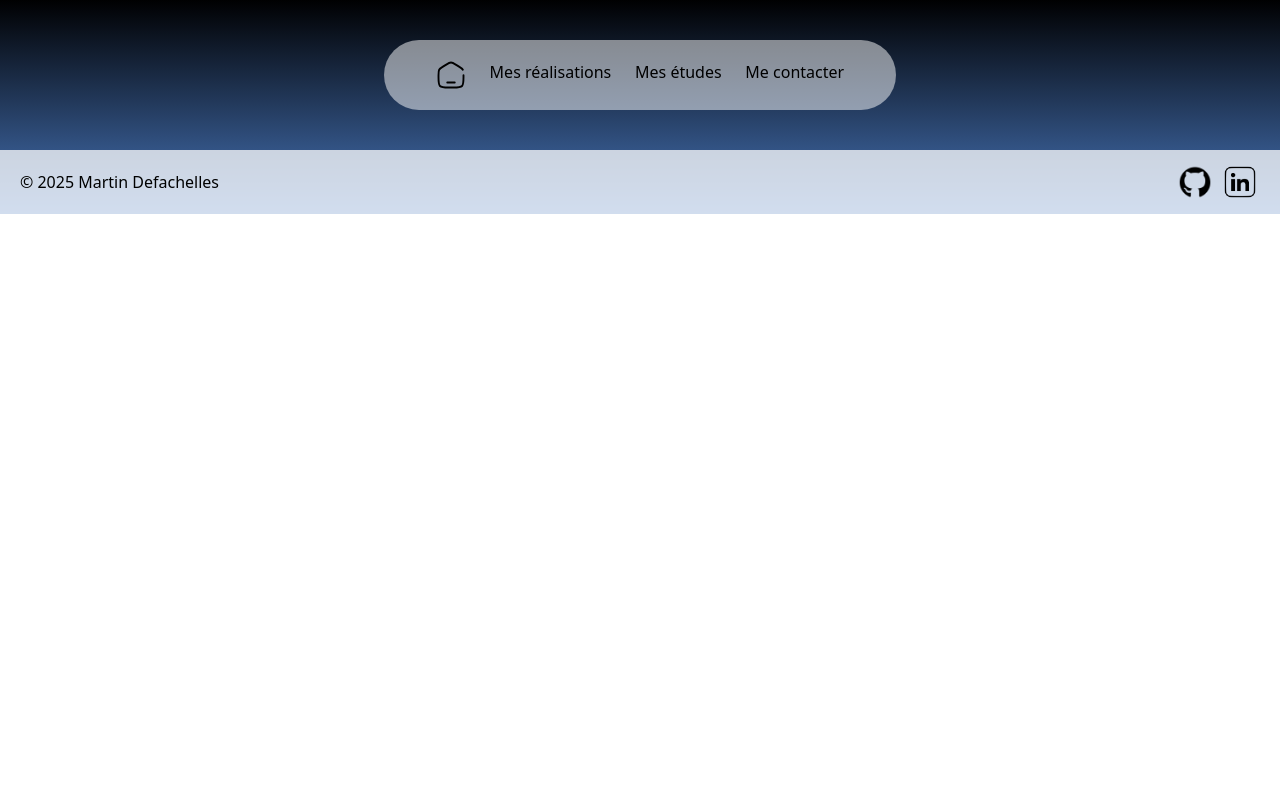
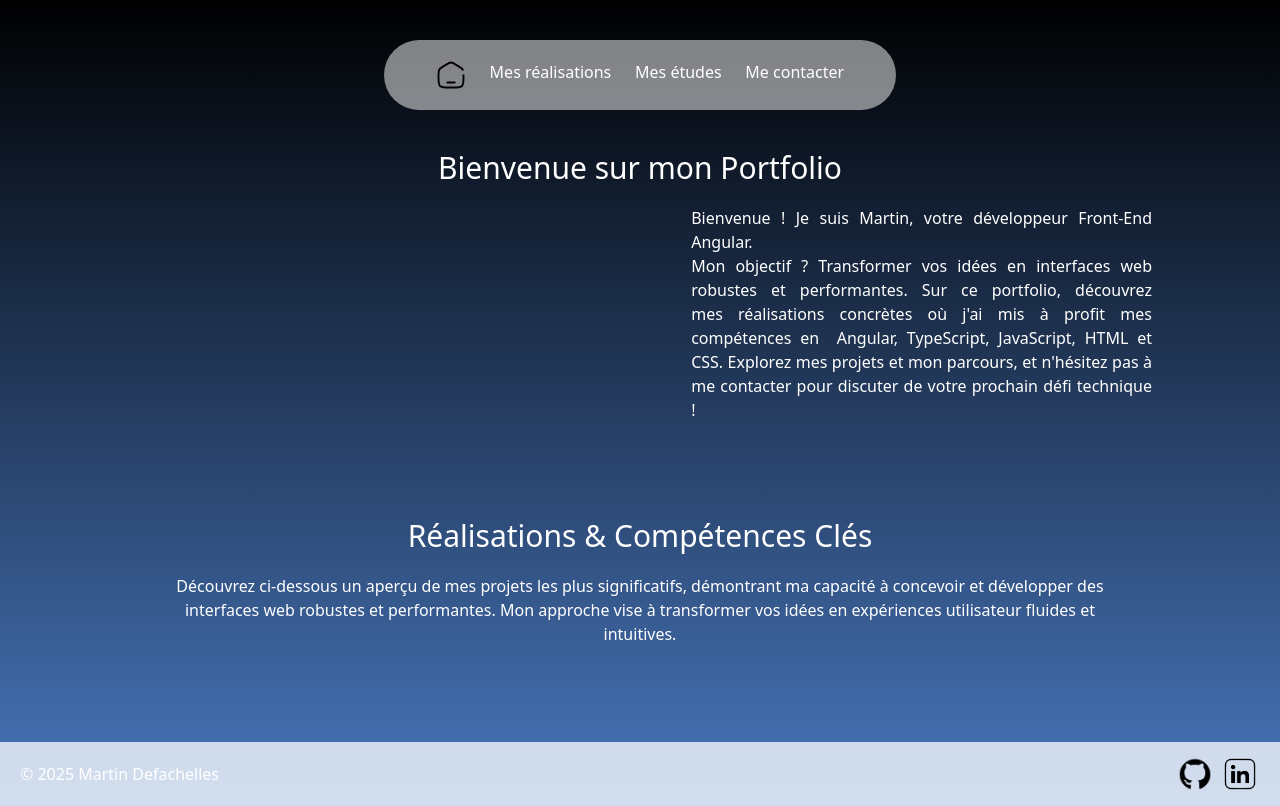
Before and after one commit to MartinDef24/Portfolio, an Angular app: page / in a window 1280 px wide. Built offline with nearby package versions, Linux system fonts and the light colour scheme.

Commit message:
homepage

```diff
--- a/src/app/app.component.html
+++ b/src/app/app.component.html
@@ -1,2 +1,3 @@
 <app-header></app-header>
+<router-outlet></router-outlet>
 <app-footer></app-footer>
--- a/src/app/app.component.ts
+++ b/src/app/app.component.ts
@@ -1,11 +1,13 @@
 import { Component, OnInit } from '@angular/core';
 import { Header } from './components/header/header';
 import { Footer } from './components/footer/footer';
+import { RouterOutlet } from '@angular/router';
 @Component({
     selector: 'app-root',
     templateUrl: './app.component.html',
     styleUrl: './app.component.css',
-    imports: [Header, Footer],
+    standalone:true,
+    imports: [Header, Footer, RouterOutlet],
 })
 export class AppComponent implements OnInit {
   ngOnInit(): void {
--- a/src/app/app.routes.ts
+++ b/src/app/app.routes.ts
@@ -1,3 +1,6 @@
 import { Routes } from '@angular/router';
+import { Home } from './components/home/home';
 
-export const routes: Routes = [];
+export const routes: Routes = [
+    {path:'', component:Home}
+];
--- a/src/app/components/footer/footer.html
+++ b/src/app/components/footer/footer.html
@@ -6,10 +6,10 @@
     </div>
     <div class="flex gap-2">
         <a target="_blank" class="m-auto" href="https://github.com/MartinDef24">
-            <img src="../assets/icon/github-logo.png" width="34px">
+            <img src="assets/icon/github-logo.png" width="34px">
         </a>
         <a target="_blank" href="https://www.linkedin.com/in/defachelles-martin/">
-            <img src="../assets/icon/linkedin-logo.webp" width="40px">
+            <img src="assets/icon/linkedin-logo.webp" width="40px">
         </a>
     </div>
 </div>
--- /dev/null
+++ b/src/app/components/home/home.html
@@ -0,0 +1,25 @@
+<!---Text bienvenue portfolio-->
+<h1 class="text-center text-3xl mb-5">Bienvenue sur mon Portfolio</h1>
+<div class="flex justify-around w-[90%] mb-24">
+    <div class="w-[60%]">
+
+    </div>
+    <div class="w-[40%] my-auto">
+        <p class="text-justify">
+            Bienvenue ! Je suis Martin, votre développeur Front-End Angular.
+            <br>
+            Mon objectif ? Transformer vos idées en interfaces web robustes et performantes.
+            Sur ce portfolio, découvrez mes réalisations concrètes où j'ai mis à profit mes compétences en
+            Angular, TypeScript, JavaScript, HTML et CSS. Explorez mes projets et mon parcours,
+            et n'hésitez pas à me contacter pour discuter de votre prochain défi technique !
+        </p>
+    </div>
+</div>
+
+<!---Présentation des différentes missions-->
+<h2 class="text-center text-3xl mb-5">Réalisations & Compétences Clés</h2>
+<p class="text-center w-3/4 mx-auto mb-24">
+    Découvrez ci-dessous un aperçu de mes projets les plus significatifs, démontrant ma capacité à concevoir
+    et développer des interfaces web robustes et performantes.
+    Mon approche vise à transformer vos idées en expériences utilisateur fluides et intuitives.
+</p>
--- /dev/null
+++ b/src/app/components/home/home.ts
@@ -0,0 +1,12 @@
+import { Component } from '@angular/core';
+
+@Component({
+  selector: 'app-home',
+  imports: [],
+  standalone:true,
+  templateUrl: './home.html',
+  styleUrl: './home.css'
+})
+export class Home {
+
+}
--- a/src/styles.css
+++ b/src/styles.css
@@ -5,4 +5,14 @@
 body {
     background: linear-gradient(0deg, #4877BD 0%, #000001 100%);
     background-repeat: no-repeat;
+    color: white;
 }
+
+.text-roboto {
+    font-family: 'Roboto';
+    font-weight: bold;
+}
+
+.text-sourcesans {
+    font-family: 'SourceSans';
+}
```
Also changed, not shown: src/assets/data/projects.json (+15 -0 lines), src/app/components/home/home.css (added), 1 other file (tests, documents, lock files or other folders).
